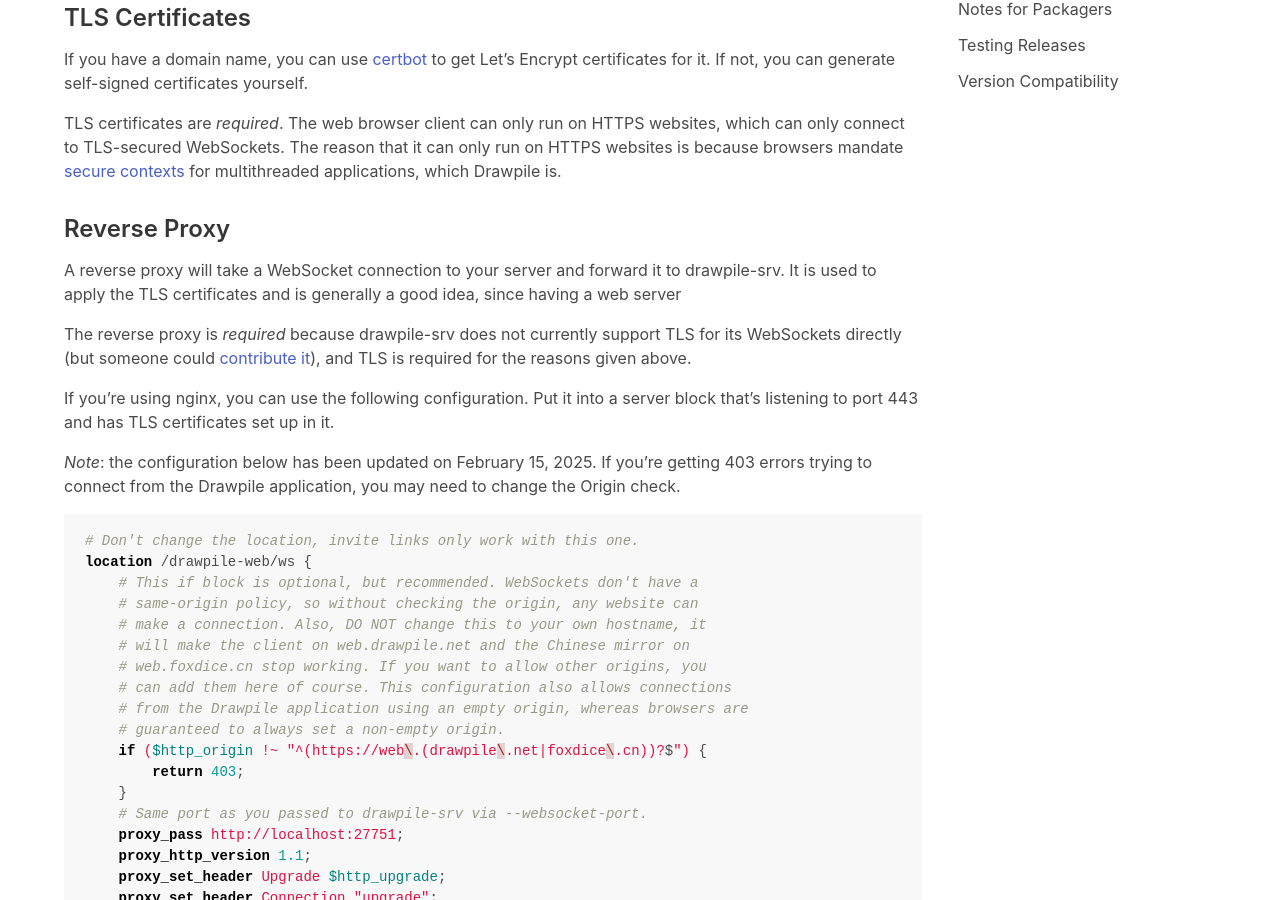
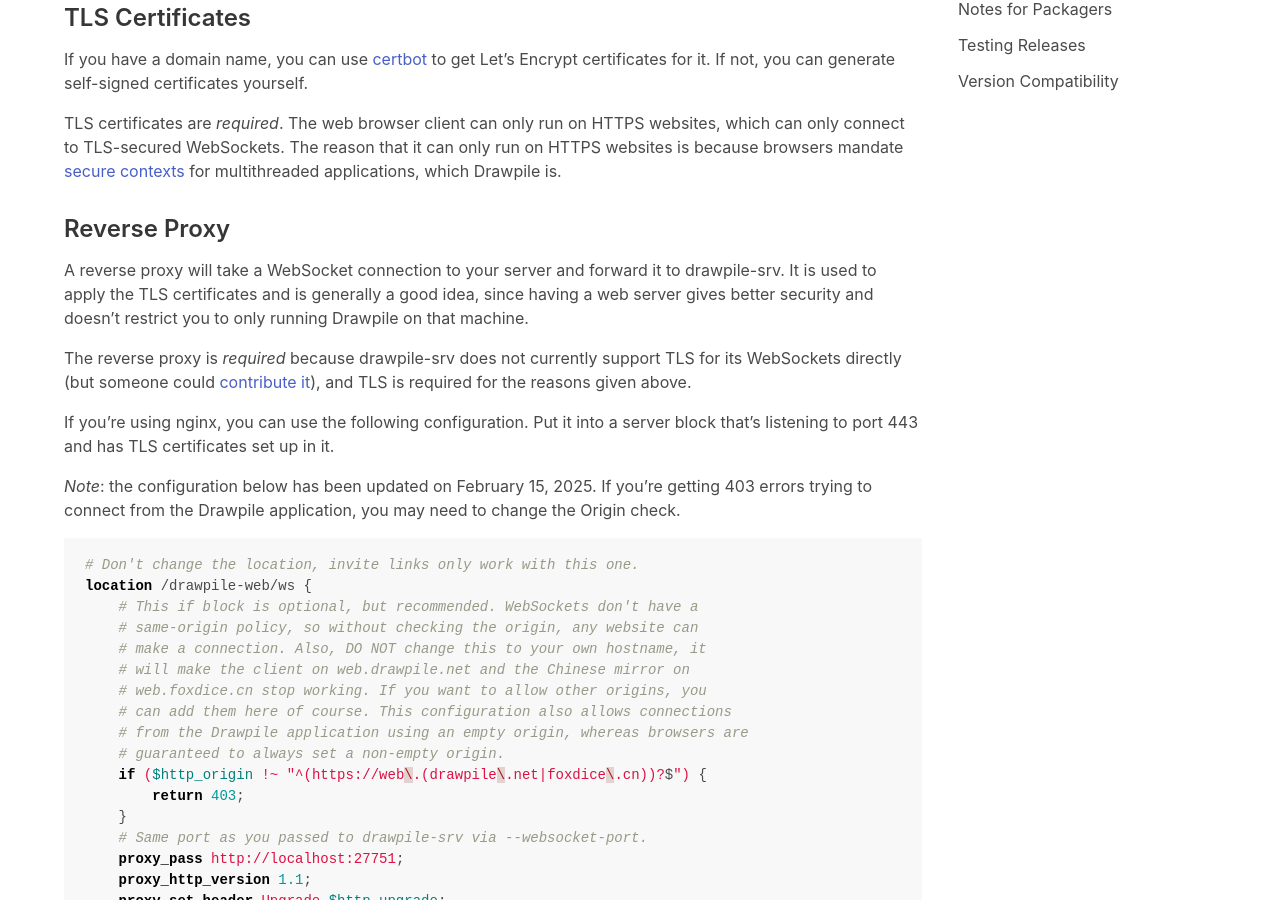
Before and after one commit to drawpile/drawpile.github.io, a Jekyll site: the page built from help/server/websocket.markdown, in a window 1280 px wide and 900 px high, scrolled down 1373 px. Built offline with Jekyll 4.4.1, drawn with Linux system fonts in a browser that asks for light colours.

Commit message:
Fix WebSocket instructions incomplete sentence

```diff
--- a/help/server/websocket.markdown
+++ b/help/server/websocket.markdown
@@ -48,7 +48,7 @@
 
 ### Reverse Proxy
 
-A reverse proxy will take a WebSocket connection to your server and forward it to drawpile-srv. It is used to apply the TLS certificates and is generally a good idea, since having a web server
+A reverse proxy will take a WebSocket connection to your server and forward it to drawpile-srv. It is used to apply the TLS certificates and is generally a good idea, since having a web server gives better security and doesn't restrict you to only running Drawpile on that machine.
 
 The reverse proxy is *required* because drawpile-srv does not currently support TLS for its WebSockets directly (but someone could [contribute it](https://docs.drawpile.net/help/development/contributing)), and TLS is required for the reasons given above.
 
```
